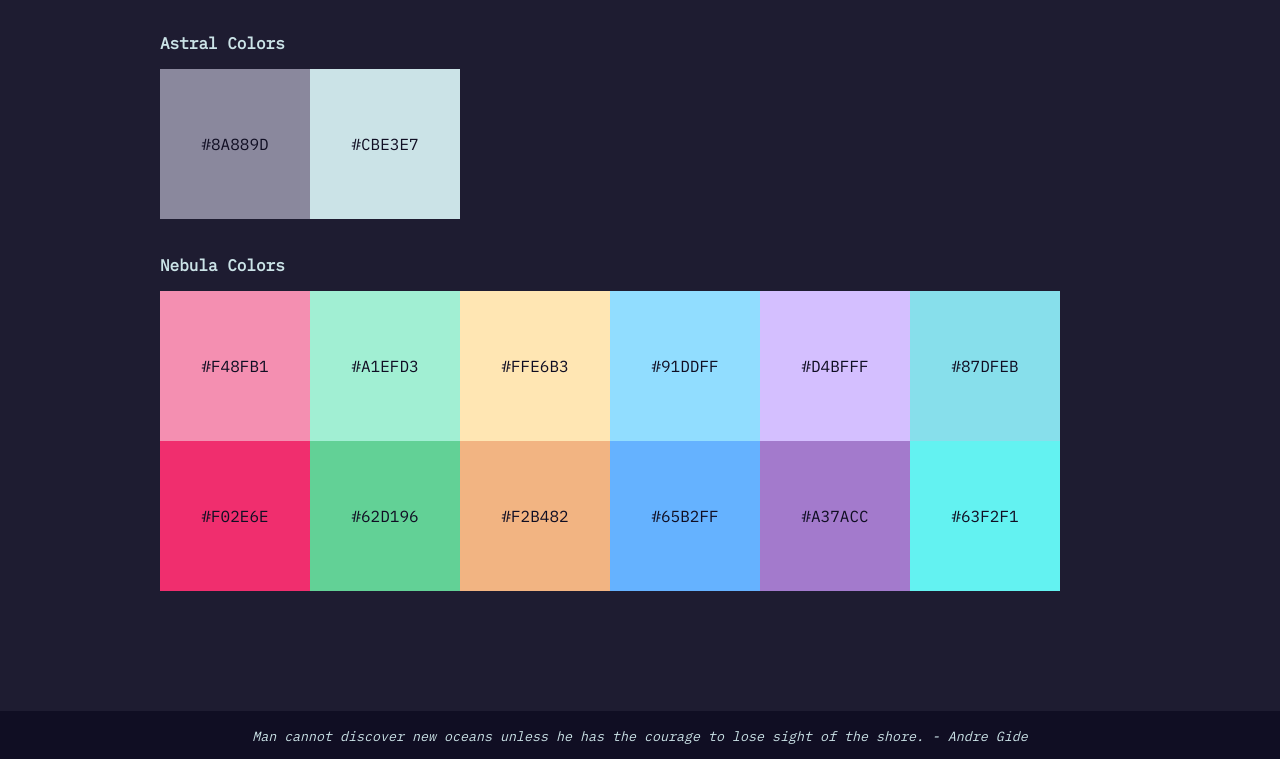
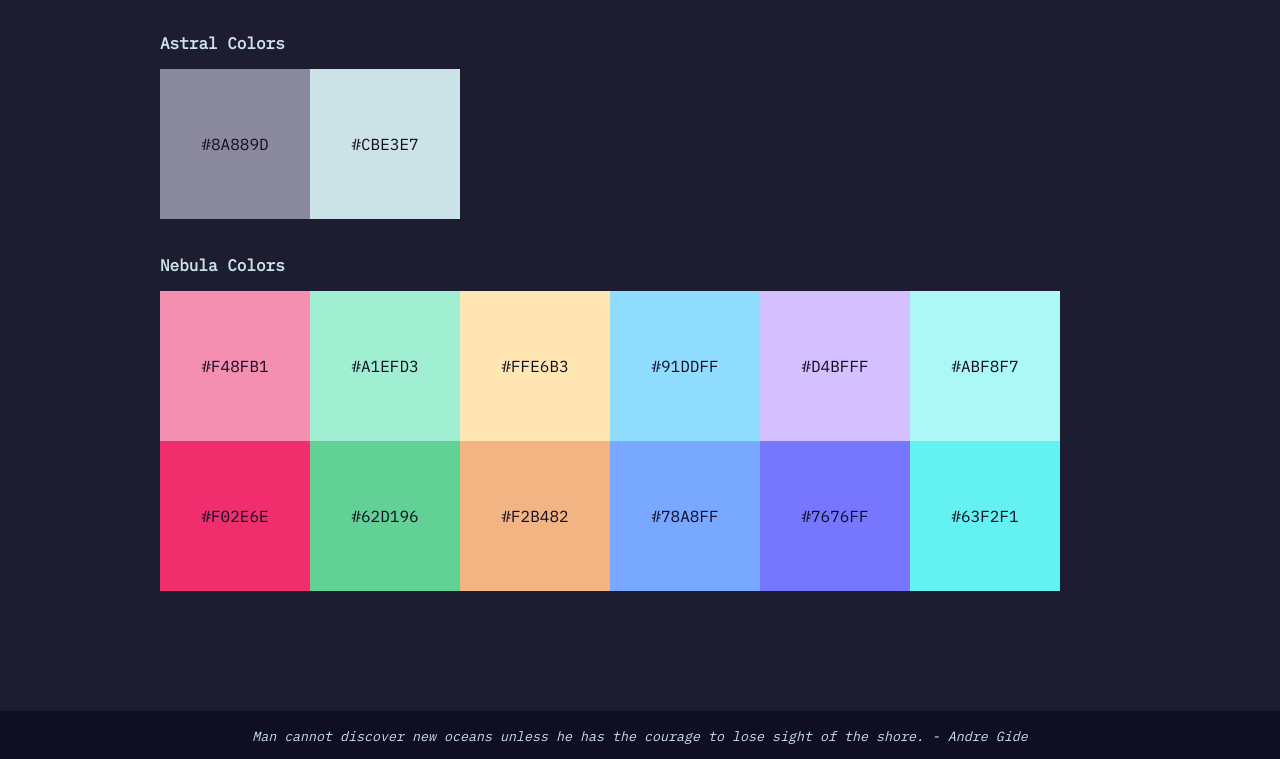
Before and after one commit to embark-theme/embark-theme.github.io, a plain HTML site: page index.html in a window 1280 px wide. Shown: the part 1526-2285 px from the top of the page. Drawn offline with nearby package versions, Linux system fonts and the light colour scheme.

Commit message:
Update color palette

```diff
--- a/index.html
+++ b/index.html
@@ -207,7 +207,7 @@
           <p>#D4BFFF</p>
         </div>
           <div class="col-1 cyan color-block no-gap has-text-dark">
-            <p>#87DFEB</p>
+            <p>#ABF8F7</p>
           </div>
       </div>
       <!-- dark colors -->
@@ -222,10 +222,10 @@
           <p>#F2B482</p>
         </div>
         <div class="col-1 blue-dark color-block no-gap has-text-dark">
-          <p>#65B2FF</p>
+          <p>#78A8FF</p>
         </div>
         <div class="col-1 purple-dark color-block no-gap has-text-dark">
-          <p>#A37ACC</p>
+          <p>#7676FF</p>
         </div>
           <div class="col-1 cyan-dark color-block no-gap has-text-dark">
             <p>#63F2F1</p>
--- a/styles.css
+++ b/styles.css
@@ -16,10 +16,10 @@
   --embark-yellow: #ffe6b3;
   --embark-dark-yellow: #F2B482;
   --embark-blue: #91ddff;
-  --embark-dark-blue: #65b2ff;
+  --embark-dark-blue: #78a8ff;
   --embark-purple: #d4bfff;
-  --embark-dark-purple: #a37acc;
-  --embark-cyan: #87DFEB;
+  --embark-dark-purple: #7676ff;
+  --embark-cyan: #ABF8F7;
   --embark-dark-cyan: #63f2f1;
 }
 
```
